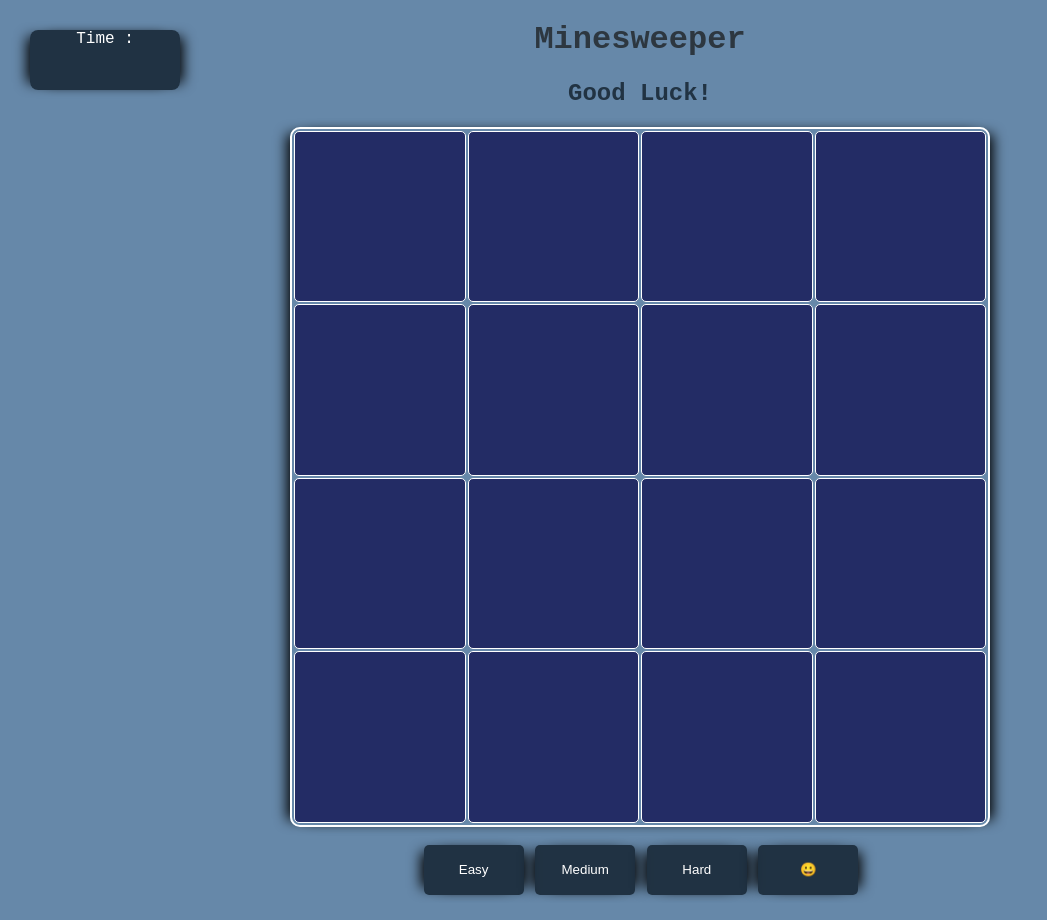
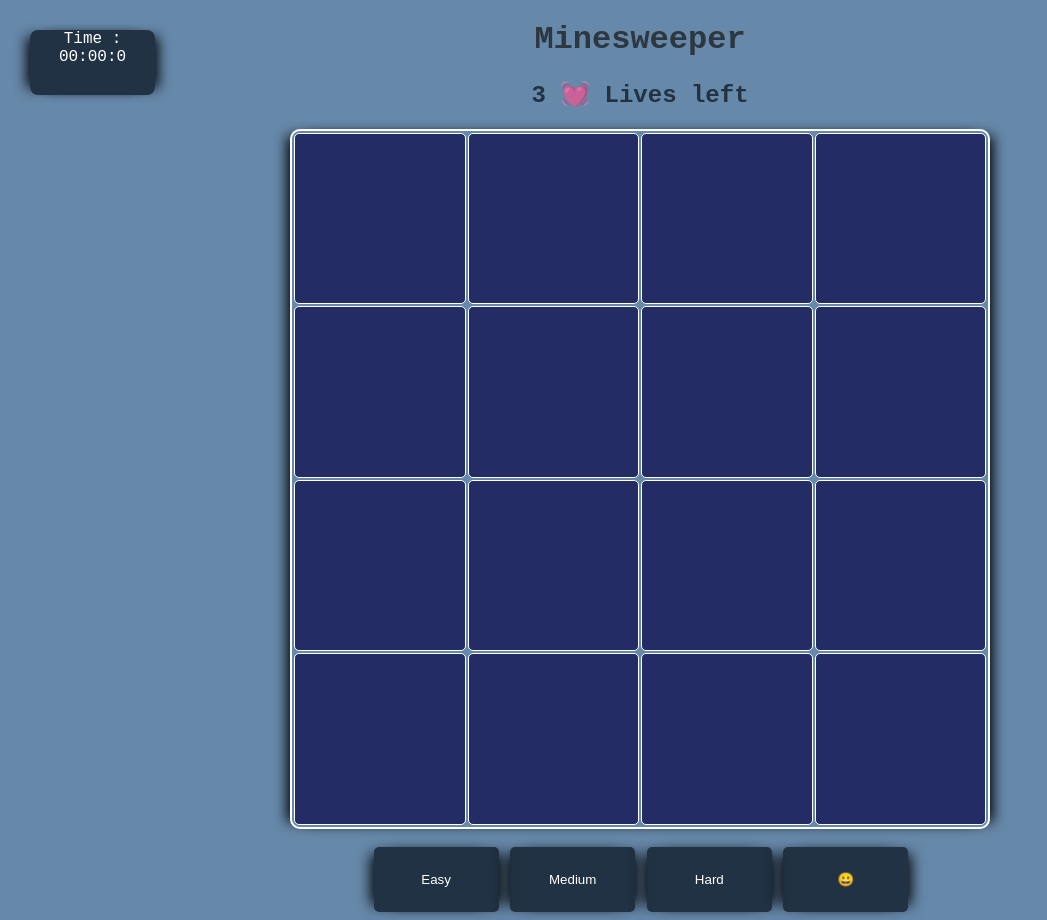
Before and after one commit to omere94/MineSweeper, a plain HTML site: page index.html in a window 1280 px wide. Shown: the whole page, without its empty margins (0-1047 px from the left). Drawn offline with Linux system fonts and the light colour scheme.

Commit message:
final upload

```diff
--- a/css/style.css
+++ b/css/style.css
@@ -43,8 +43,8 @@ td {
     box-shadow: -10px 0px 13px -7px #000000, 10px 0px 13px -7px #000000,
      -12px 19px 31px 13px rgba(0,0,0,0);
     background-color:#09151fbd;
-    height: 60px;
-    width: 150px;
+    height: 65px;
+    width: 125px;
     position:fixed;
     left: 30px;
     top: 30px;
@@ -57,8 +57,8 @@ td {
 button {
     box-shadow: -10px 0px 13px -7px #000000, 10px 0px 13px -7px #000000,
      -12px 19px 31px 13px rgba(0,0,0,0);
-    height: 50px;
-    width: 100px;
+    height: 65px;
+    width: 125px;
     border: none;
     border-radius: 5px;
     background-color: #09151fbd;
--- a/index.html
+++ b/index.html
@@ -11,7 +11,7 @@
 
 <body onload="initGame()" oncontextmenu="return false;">
     <h1>Minesweeper</h1>
-    <h2>Good Luck!</h2>
+    <h2 id="lives_header">3 Lives left</h2>
         <div class="board"></div>
         <div class="timer">Time : <br> <span></span></div>
         <div> <br>
--- a/js/main.js
+++ b/js/main.js
@@ -6,8 +6,6 @@ const MARK = '🚩';
 const EMOJI = '😀';
 const EMOJI_LOSE = '😡';
 const EMOJI_WIN = '😎';
-//const LIVES = '💓';
-
 
 var gameOver = false;
 var gBoard = [];
@@ -15,7 +13,6 @@ var gTimerInterval = null;
 var gCellClicked = false;
 var gLivesCounter = 3;
 var gBtn;
-//var gLive;
 
 var gLevel = {
     SIZE: 4,
@@ -30,8 +27,23 @@ var gGame = {
 }
 
 function initGame() {
+    resetTimer();
+    gCellClicked = false;
+    gLivesCounter = 3;
+    gGame = {
+        isOn: false,
+        shownCount: 0,
+        markCount: 0,
+        secsPass: 0
+    }
+    gameOver = false;
     gBoard = buildBoard(gLevel.SIZE);
     renderBoard(gBoard, '.board')
+    clearInterval(gTimerInterval);
+    const btn = document.getElementById("emoji")
+    btn.innerHTML = EMOJI;
+    const livesHeader = document.getElementById("lives_header")
+    livesHeader.innerText = gLivesCounter + " 💓 Lives left";
 }
 
 function buildBoard(size) {
@@ -115,9 +127,9 @@ function cellClicked(elCell, i, j) {
     if (cell.isShown === true || cell.isMarked === true) return;
     if (cell.isMine === true) {
         gLivesCounter--;
+        const livesHeader = document.getElementById("lives_header")
+        livesHeader.innerText = gLivesCounter + " 💓 Lives left";
         if (gLivesCounter > 0) {
-            //gLive = document.getElementById("lives")
-           // gLive.innerHTML = LIVES;
             alert('Sorry, you only have ' + gLivesCounter + ' attempts')
         } else {
             elCell.classList.remove('hidden')
@@ -272,8 +284,6 @@ function gameLevel(level) {
 }
 
 function restart() {
-    gBtn = document.getElementById("emoji")
-    gBtn.addEventListener("click", () => {
-        initGame()
-    })
+
+    initGame();
 }
--- a/js/utils.js
+++ b/js/utils.js
@@ -37,6 +37,14 @@ var milliSec = 0;
 var sec = 0;
 var minute = 0;
 
+function resetTimer() {
+     milliSec = 0;
+ sec = 0;
+ minute = 0;
+ var elTimerDiv = document.querySelector('.timer span');
+    elTimerDiv.innerText = '00:00:0';
+}
+
 function timer() {
     milliSec++;
     if (milliSec === 10) {
```
